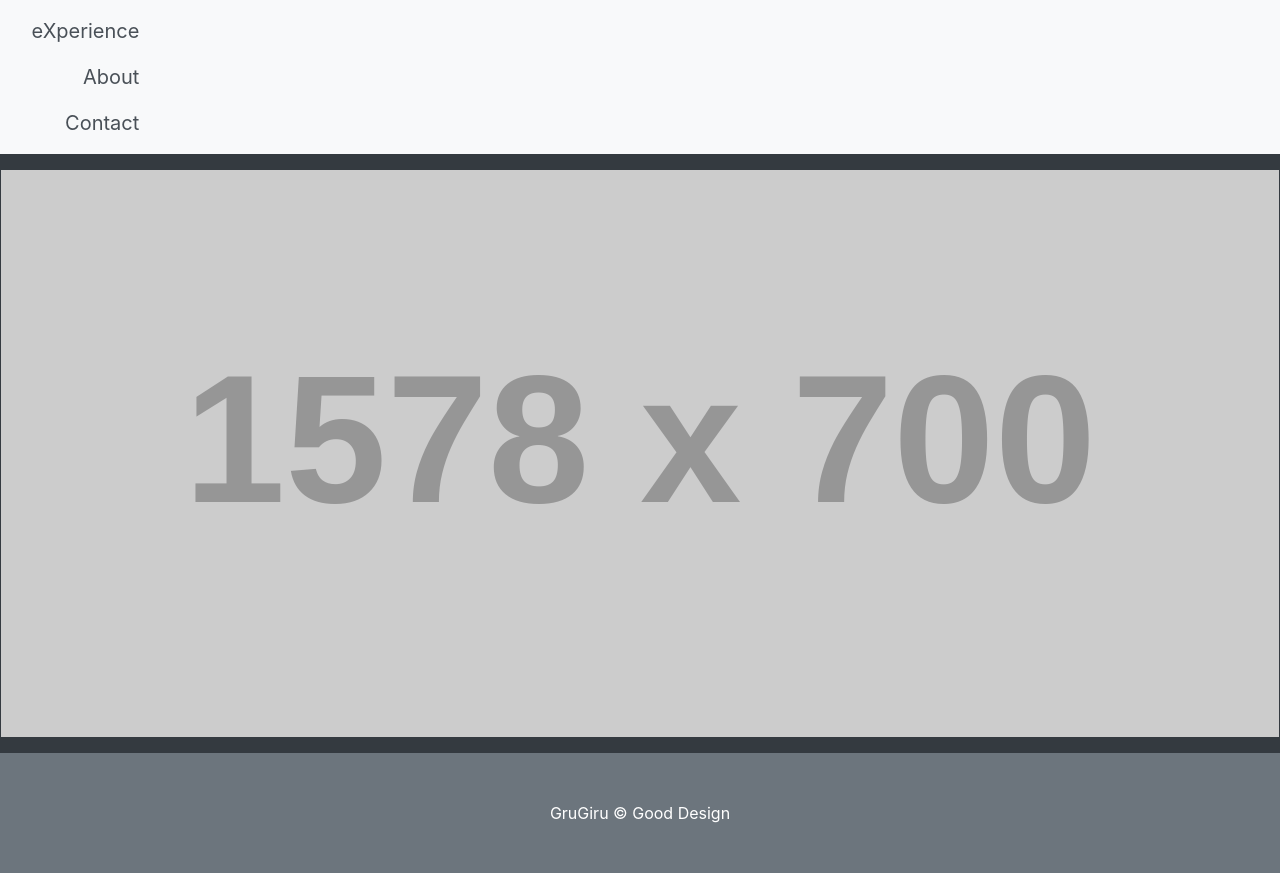
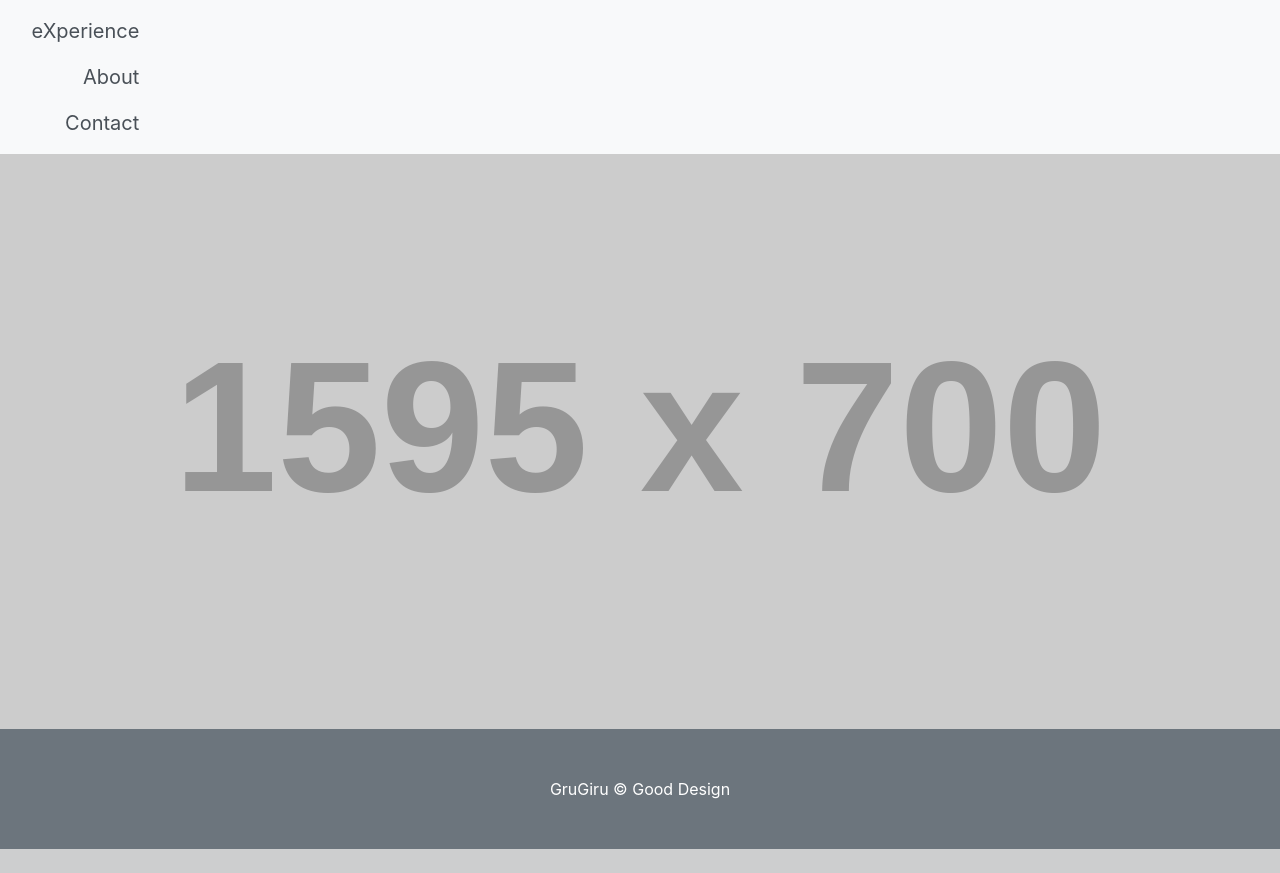
Before and after one commit to ByeonSeungHa/HomePage, a Django app: page /SinglePage3/ in a window 1280 px wide. Shown: the part 233-1106 px from the top of the page. After the commit the page ends 1082 px from the top, so only its background shows below. Run offline with Django 4.2, Linux system fonts and the light colour scheme; grey boxes labelled with a size stand in for pictures from a placeholder-image service; some libraries are stand-ins or nearby versions.

Commit message:
2022-06-15

```diff
--- a/SinglePage/templates/SinglePage/SinglePage3.html
+++ b/SinglePage/templates/SinglePage/SinglePage3.html
@@ -112,7 +112,7 @@
                     </div>
                         </div>
                     <div class="col-md-0 bg-dark">
-                        <img class="card-body p-3 card-img-top mb-0 mb-md-0" src="https://dummyimage.com/1578x700/dee2e6/6c757d.jpg" alt="..." /></div>
+                        <img class="card-body p-0 card-img-top mb-0 mb-md-0" src="https://dummyimage.com/1595x700/dee2e6/6c757d.jpg" alt="..." /></div>
 <!--                    <div class="col-md-3">-->
 <!--                        <div class="small mb-1">돼지목에 진주 목걸이</div>-->
 <!--                        <h1 class="display-5 fw-bolder">목걸이!!!!!!!!!!</h1>-->
```
